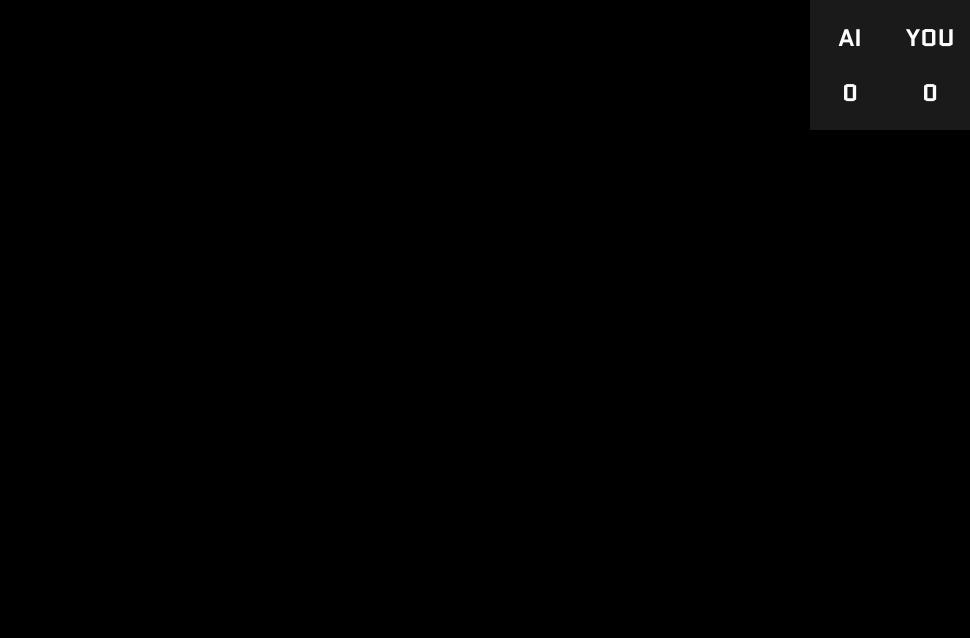
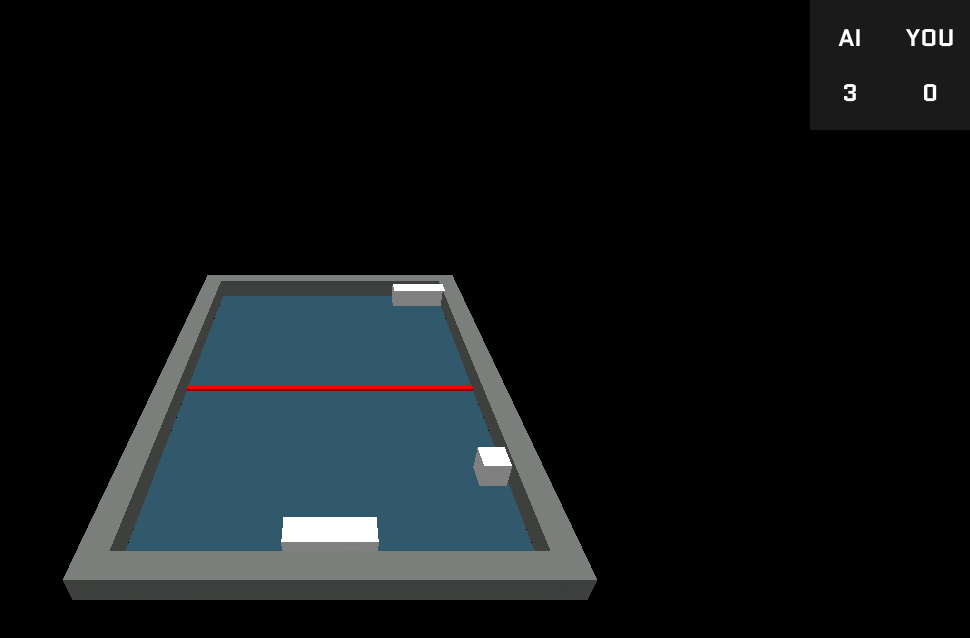
Before and after one commit to titanthemoon/3D-Pong, a plain HTML site: page index.html in a window 1280 px wide. Shown: the whole page, without its empty margins (310-1280 px from the left). Drawn offline with nearby package versions, Linux system fonts and the light colour scheme.

Commit message:
start refactoring things

```diff
--- a/index.html
+++ b/index.html
@@ -6,7 +6,8 @@
     <title>THREEJS PONG</title>
     <link rel="preconnect" href="https://fonts.googleapis.com">
     <link rel="preconnect" href="https://fonts.gstatic.com" crossorigin>
-    <link href="https://fonts.googleapis.com/css2?family=Quantico:ital,wght@0,400;0,700;1,400;1,700&display=swap" rel="stylesheet">
+    <link href="https://fonts.googleapis.com/css2?family=Quantico:ital,wght@0,400;0,700;1,400;1,700&display=swap"
+        rel="stylesheet">
     <style>
         body {
             margin: 0;
@@ -69,6 +70,7 @@
         let timeDelta, timeLast;
     </script>
 
+    <script src="js/3DpongConstants.js"></script>
     <script src="js/3DpongLight.js"></script>
     <script src="js/3DpongUpdate.js"></script>
     <script src="js/3DpongDraw.js"></script>
@@ -77,9 +79,6 @@
         function render() {
             renderer.render(scene, camera);
         }
-    </script>
-
-    <script>
 
         function animate(timeNow) {
             requestAnimationFrame(animate);
@@ -88,6 +87,10 @@
             }
             timeDelta = (timeNow - timeLast) * 0.001;
             timeLast = timeNow;
+
+            render();
+            update();
+
         }
         requestAnimationFrame(animate);
     </script>
--- /dev/null
+++ b/js/3DpongConstants.js
@@ -0,0 +1,16 @@
+// dimensions for table
+const TABLE_W = 40;
+const TABLE_H = 60;
+const TABLE_T = 1; // thickness
+const TABLE_O = 2; // how much the border pops out from the table
+const TABLE_B = 3; // border for table
+
+// width and height for paddles and ball
+const PADDLE_W = 9;
+const PADDLE_H = 3;
+const PADDLE_T = 3; // thickness
+const BALL_W = 3;
+
+// net
+const NET_T = 0.5;
+const NET_H = 1;
--- a/js/3DpongDraw.js
+++ b/js/3DpongDraw.js
@@ -1,66 +1,79 @@
+// Colors
 const FLOOR_COLOR = 0x32586b;
 const WALL_COLOR = 0x7b7f7c;
 const NET_COLOR = 0xff0000;
 const ENTITY_COLOR = 0xffffff;
 
-var floorGeo = new THREE.BoxGeometry(40, 1, 60);
+// Materials
 var floorMaterial = new THREE.MeshLambertMaterial({color: FLOOR_COLOR});
+var wallMaterial = new THREE.MeshLambertMaterial({color: WALL_COLOR});
+var netMaterial = new THREE.MeshLambertMaterial({color: NET_COLOR});
+var entityMaterial = new THREE.MeshLambertMaterial({color: ENTITY_COLOR});
+
+// Geometries
+var floorGeo = new THREE.BoxGeometry(TABLE_W, TABLE_T, TABLE_H);
+var topGeo = new THREE.BoxGeometry(TABLE_W, TABLE_T + TABLE_O, TABLE_B);
+var bottomGeo = new THREE.BoxGeometry(TABLE_W, TABLE_T + TABLE_O, TABLE_B);
+var leftGeo = new THREE.BoxGeometry(TABLE_B, TABLE_T + TABLE_O, TABLE_H + 2 * TABLE_B);
+var rightGeo = new THREE.BoxGeometry(TABLE_B, TABLE_T + TABLE_O, TABLE_H + 2 * TABLE_B);
+var netGeo = new THREE.BoxGeometry(TABLE_W, NET_T, NET_H);
+var userPadGeo = new THREE.BoxGeometry(PADDLE_W, PADDLE_T, PADDLE_H);
+var aiPadGeo = new THREE.BoxGeometry(PADDLE_W, PADDLE_T, PADDLE_H);
+var ballGeo = new THREE.BoxGeometry(BALL_W, BALL_W, BALL_W);
+
+// Meshes
 var floor = new THREE.Mesh(floorGeo, floorMaterial);
+var topWall = new THREE.Mesh(topGeo, wallMaterial);
+var bottomWall = new THREE.Mesh(bottomGeo, wallMaterial);
+var leftWall = new THREE.Mesh(leftGeo, wallMaterial);
+var rightWall = new THREE.Mesh(rightGeo, wallMaterial);
+var net = new THREE.Mesh(netGeo, netMaterial);
+var userPad = new THREE.Mesh(userPadGeo, entityMaterial);
+var aiPad = new THREE.Mesh(aiPadGeo, entityMaterial);
+var ball = new THREE.Mesh(ballGeo, entityMaterial);
+// Positions
+// floor
 floor.position.y = -2.5;
-scene.add(floor);
 
-var topGeo = new THREE.BoxGeometry(40, 3, 3);
-var topMaterial = new THREE.MeshLambertMaterial({color: WALL_COLOR});
-var topWall = new THREE.Mesh(topGeo, topMaterial);
+// top border
 topWall.position.z = -31.5;
 topWall.position.y = -0.5;
-scene.add(topWall);
 
-var bottomGeo = new THREE.BoxGeometry( 40, 3, 3 );
-var bottomMaterial = new THREE.MeshLambertMaterial({color: WALL_COLOR});
-var bottomWall = new THREE.Mesh(bottomGeo, bottomMaterial);
+// bottom border
 bottomWall.position.z = 31.5;
 bottomWall.position.y = -0.5;
-scene.add(bottomWall);
 
-var leftGeo = new THREE.BoxGeometry(3, 3, 66);
-var leftMaterial = new THREE.MeshLambertMaterial({color: WALL_COLOR});
-var leftWall = new THREE.Mesh(leftGeo, leftMaterial);
+// left border
 leftWall.position.y = -0.5;
 leftWall.position.x = -21.5;
-scene.add(leftWall);
 
-var rightGeo = new THREE.BoxGeometry(3, 3, 66);
-var rightMaterial = new THREE.MeshLambertMaterial({color: WALL_COLOR});
-var rightWall = new THREE.Mesh(rightGeo, rightMaterial);
+// right border
 rightWall.position.y = -0.5;
 rightWall.position.x = 21.5;
-scene.add(rightWall);
 
-var netGeo = new THREE.BoxGeometry(40, 0.5, 1)
-var netMaterial = new THREE.MeshLambertMaterial({color: NET_COLOR});
-var net = new THREE.Mesh(netGeo, netMaterial);
+// net
 net.position.y = -2;
-scene.add(net);
 
-var userPadGeo = new THREE.BoxGeometry(9, 3, 3);
-var userPadMaterial = new THREE.MeshLambertMaterial({color: ENTITY_COLOR});
-var userPad = new THREE.Mesh(userPadGeo, userPadMaterial);
+// player paddle
 userPad.position.y = -0.5;
 userPad.position.z = 27.5;
-scene.add(userPad);
 
-var aiPadGeo = new THREE.BoxGeometry(9, 3, 3);
-var aiPadMaterial = new THREE.MeshLambertMaterial({color: ENTITY_COLOR});
-var aiPad = new THREE.Mesh(aiPadGeo, aiPadMaterial);
+// ai paddle
 aiPad.position.y = -0.5;
 aiPad.position.z = -27.5;
-scene.add(aiPad);
 
-var ballGeo = new THREE.BoxGeometry(3, 3, 3);
-var ballMaterial = new THREE.MeshLambertMaterial({color: ENTITY_COLOR});
-var ball = new THREE.Mesh(ballGeo, ballMaterial);
+// ball
 ball.position.x = 0;
 ball.position.z = 0;
 ball.rotation.y = 0;
+
+// Adding to the scene
+scene.add(floor);
+scene.add(topWall);
+scene.add(bottomWall);
+scene.add(leftWall);
+scene.add(rightWall);
+scene.add(net);
+scene.add(userPad);
+scene.add(aiPad);
 scene.add(ball);
```
